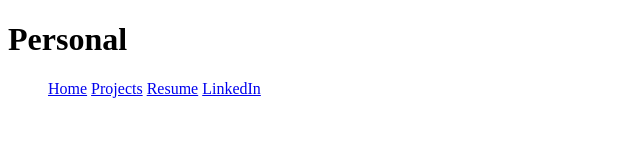
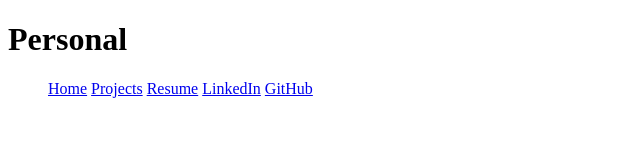
Before and after one commit to riley-ellis/riley-ellis.github.io, a plain HTML site: page personal.html in a window 1280 px wide. Shown: the full height of the page, 0-640 px from the left. Drawn offline with Linux system fonts and the light colour scheme.

Commit message:
adding my github link

```diff
--- a/personal.html
+++ b/personal.html
@@ -15,6 +15,7 @@
               <a href="./projects.html">Projects</a>
               <a href="/resume.html">Resume</a>
               <a href="https://www.linkedin.com/in/rileyellis/" target="_blank">LinkedIn</a>
+              <a href="https://github.com/riley-ellis" target="_blank">GitHub</a>
             </ul>
           </nav>
     </header>
```
Also changed, not shown: Mobile Robot.html (+1 -0 lines), combination-lock-solver.html (+1 -0 lines), index.html (+1 -0 lines), projects.html (+1 -0 lines), resume.html (+1 -0 lines), robot arm manipulator.html (+1 -0 lines).
